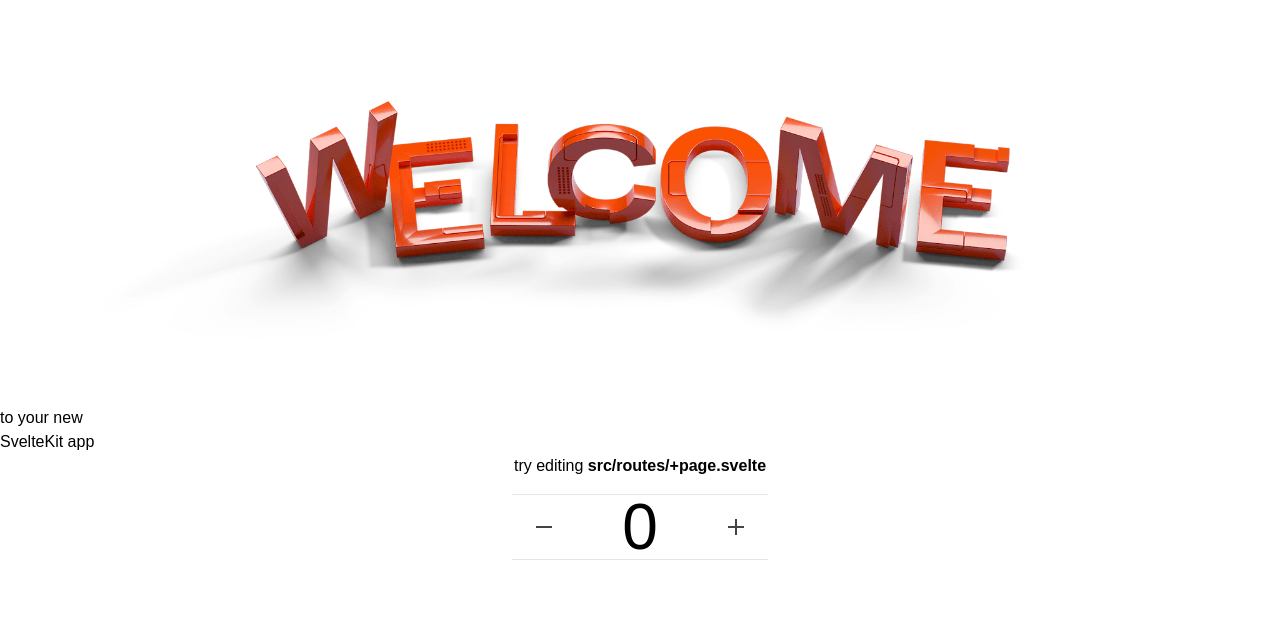
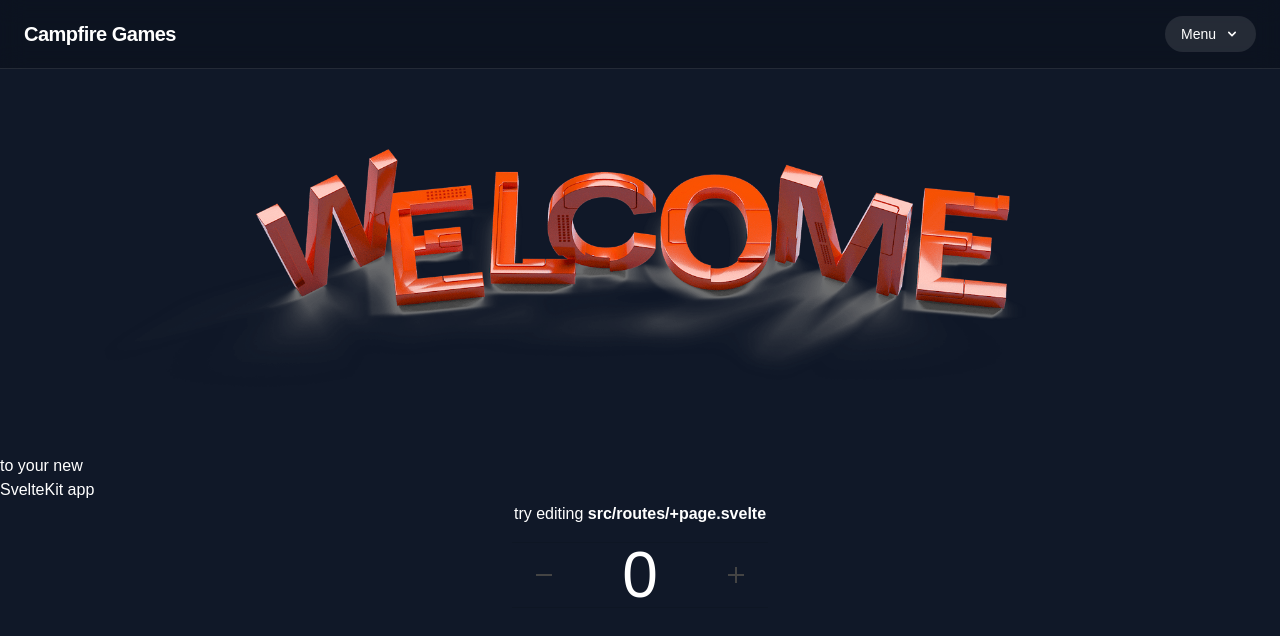
Before and after one commit to Skithy/campfire-games, a SvelteKit app: page / in a window 1280 px wide. Shown: the top 636 px of the page. Built offline with nearby package versions, Linux system fonts and the light colour scheme.

Commit message:
add navbar

```diff
--- /dev/null
+++ b/src/lib/components/Navbar.svelte
@@ -0,0 +1,99 @@
+<script lang="ts">
+  import { page } from '$app/stores';
+  import { onMount } from 'svelte';
+
+  let title = $derived($page.url.pathname.includes('wavelength') ? 'Wavelength' : 'Campfire Games');
+  let isMenuOpen = $state(false);
+  let menuRef: HTMLElement | null = $state(null);
+
+  function toggleMenu() {
+    isMenuOpen = !isMenuOpen;
+  }
+
+  function closeMenu() {
+    isMenuOpen = false;
+  }
+
+  function handleClickOutside(event: MouseEvent) {
+    if (isMenuOpen && menuRef && !menuRef.contains(event.target as Node)) {
+      closeMenu();
+    }
+  }
+
+  // Add event listener for click outside
+  $effect(() => {
+    if (isMenuOpen) {
+      window.addEventListener('click', handleClickOutside);
+    } else {
+      window.removeEventListener('click', handleClickOutside);
+    }
+    return () => {
+      window.removeEventListener('click', handleClickOutside);
+    };
+  });
+</script>
+
+<nav class="sticky top-0 z-50 flex w-full items-center justify-between border-b border-white/10 bg-black/20 px-6 py-4 backdrop-blur-md">
+  <div class="flex items-center gap-4">
+    <a href="/" class="text-xl font-bold tracking-tight text-white transition-colors hover:text-white/80" onclick={closeMenu}>
+      {title}
+    </a>
+  </div>
+
+  <div class="relative" bind:this={menuRef}>
+    <button
+      onclick={toggleMenu}
+      class="group relative flex items-center justify-center rounded-full bg-white/10 px-4 py-2 text-sm font-medium text-white transition-all hover:bg-white/20 active:scale-95"
+      aria-expanded={isMenuOpen}
+      aria-haspopup="true"
+    >
+      <span>Menu</span>
+      <!-- Hamburger / Close Icon logic could go here, keeping simple arrow for now but rotating it -->
+      <svg
+        xmlns="http://www.w3.org/2000/svg"
+        viewBox="0 0 20 20"
+        fill="currentColor"
+        class="ml-2 h-4 w-4 transition-transform duration-200 {isMenuOpen ? 'rotate-180' : ''}"
+      >
+        <path
+          fill-rule="evenodd"
+          d="M5.293 7.293a1 1 0 011.414 0L10 10.586l3.293-3.293a1 1 0 111.414 1.414l-4 4a1 1 0 01-1.414 0l-4-4a1 1 0 010-1.414z"
+          clip-rule="evenodd"
+        />
+      </svg>
+    </button>
+
+    {#if isMenuOpen}
+      <div
+        class="absolute right-0 top-full mt-2 w-56 origin-top-right rounded-xl border border-white/10 bg-gray-900/90 p-2 shadow-xl backdrop-blur-xl transition-all focus:outline-none"
+        role="menu"
+      >
+        <div class="px-2 py-2 text-xs font-semibold uppercase tracking-wider text-gray-400">
+          Navigation
+        </div>
+        <a
+          href="/"
+          class="block rounded-lg px-4 py-2 text-sm text-white transition-colors hover:bg-white/10"
+          role="menuitem"
+          onclick={closeMenu}
+        >
+          Home
+        </a>
+
+        <div class="mt-2 border-t border-white/10 pt-2">
+          <div class="px-2 py-2 text-xs font-semibold uppercase tracking-wider text-gray-400">
+            Games
+          </div>
+          <a
+            href="/wavelength"
+            class="block rounded-lg px-4 py-2 text-sm text-white transition-colors hover:bg-white/10"
+            role="menuitem"
+            onclick={closeMenu}
+          >
+            Wavelength
+          </a>
+        </div>
+      </div>
+    {/if}
+  </div>
+</nav>
--- a/src/routes/+layout.svelte
+++ b/src/routes/+layout.svelte
@@ -1,12 +1,13 @@
 <script lang="ts">
   import "../app.css"
   import "../lib/css/all.css"
+  import Navbar from "$lib/components/Navbar.svelte"
 
   let { children } = $props()
 </script>
 
-<div class="flex min-h-screen flex-col">
-
+<div class="flex min-h-screen flex-col bg-gray-900 text-white">
+  <Navbar />
   <main class="flex flex-1 flex-col">
     {@render children()}
   </main>
--- a/src/routes/wavelength/+page.svelte
+++ b/src/routes/wavelength/+page.svelte
@@ -1,8 +1,8 @@
 <script lang="ts">
-    import { wavelengthPrompts, type Prompt } from '$lib/data/wavelengthPrompts';
+    import GuessingView from '$lib/components/wavelength/GuessingView.svelte';
     import PsychicView from '$lib/components/wavelength/PsychicView.svelte';
-    import GuessingView from '$lib/components/wavelength/GuessingView.svelte';
     import RevealView from '$lib/components/wavelength/RevealView.svelte';
+    import { type Prompt,wavelengthPrompts } from '$lib/data/wavelengthPrompts';
 
     type GamePhase = 'psychic' | 'guessing' | 'reveal';
 
```
